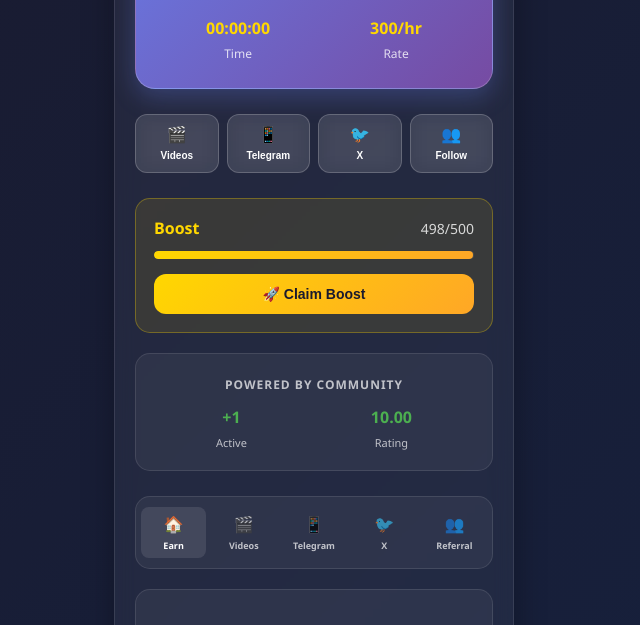
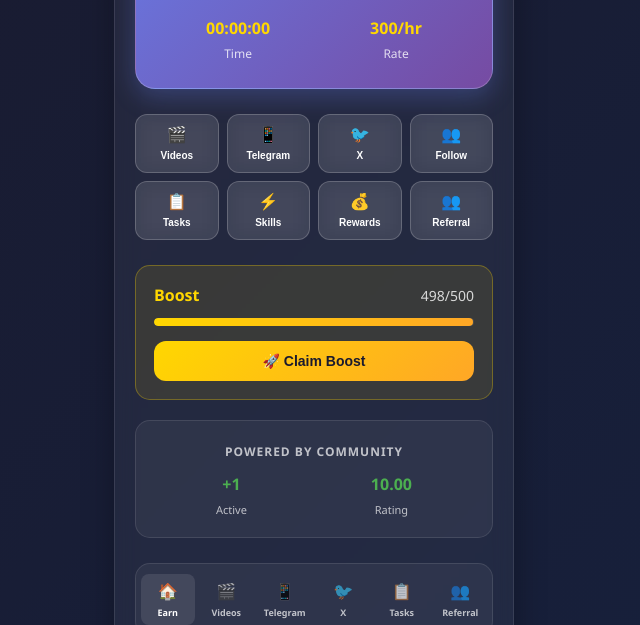
Before and after one commit to fahimuddin786-dotcom/reward-browser-app, a website: page index.html in a window 1280 px wide. Shown: the part 327-952 px from the top of the page, without its empty margins (326-966 px from the left). Drawn offline with Linux system fonts and the light colour scheme.

Commit message:
Update index.html

```diff
--- a/index.html
+++ b/index.html
@@ -42,7 +42,7 @@
             </div>
         </div>
 
-        <!-- Quick Actions -->
+        <!-- Quick Actions - All Sections -->
         <div class="quick-actions-mini">
             <button class="mini-btn" onclick="showVideoSection()">
                 <span class="mini-icon">🎬</span>
@@ -59,6 +59,22 @@
             <button class="mini-btn" onclick="showFollowSection()">
                 <span class="mini-icon">👥</span>
                 <span class="mini-text">Follow</span>
+            </button>
+            <button class="mini-btn" onclick="showTasks()">
+                <span class="mini-icon">📋</span>
+                <span class="mini-text">Tasks</span>
+            </button>
+            <button class="mini-btn" onclick="showSkills()">
+                <span class="mini-icon">⚡</span>
+                <span class="mini-text">Skills</span>
+            </button>
+            <button class="mini-btn" onclick="showCashier()">
+                <span class="mini-icon">💰</span>
+                <span class="mini-text">Rewards</span>
+            </button>
+            <button class="mini-btn" onclick="showReferralSystem()">
+                <span class="mini-icon">👥</span>
+                <span class="mini-text">Referral</span>
             </button>
         </div>
 
@@ -93,7 +109,7 @@
             </div>
         </div>
 
-        <!-- Bottom Navigation -->
+        <!-- Bottom Navigation - All Sections -->
         <div class="bottom-nav">
             <div class="nav-item active" onclick="showDashboard()">
                 <span class="nav-icon">🏠</span>
@@ -110,6 +126,10 @@
             <div class="nav-item" onclick="showXSection()">
                 <span class="nav-icon">🐦</span>
                 <span class="nav-text">X</span>
+            </div>
+            <div class="nav-item" onclick="showTasks()">
+                <span class="nav-icon">📋</span>
+                <span class="nav-text">Tasks</span>
             </div>
             <div class="nav-item" onclick="showReferralSystem()">
                 <span class="nav-icon">👥</span>
```
